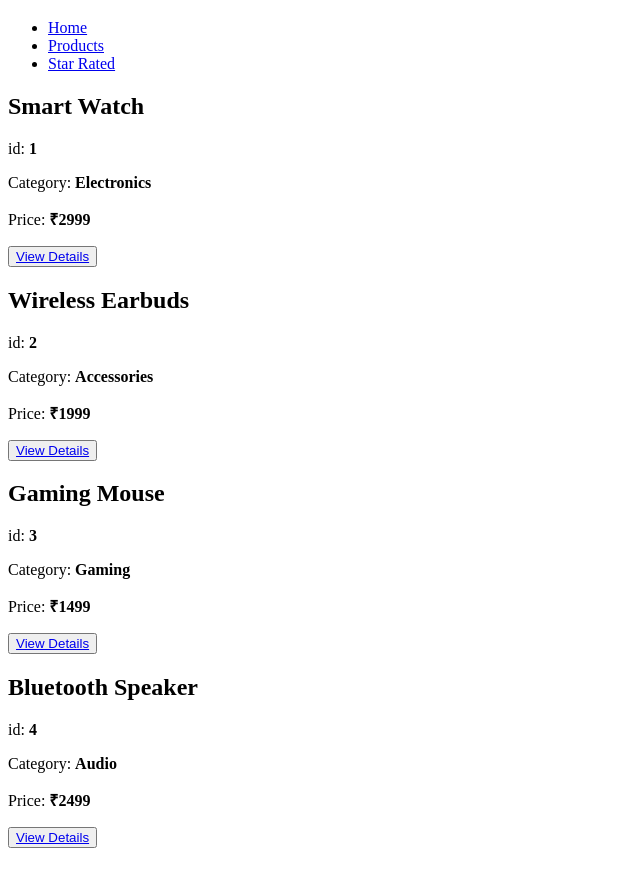
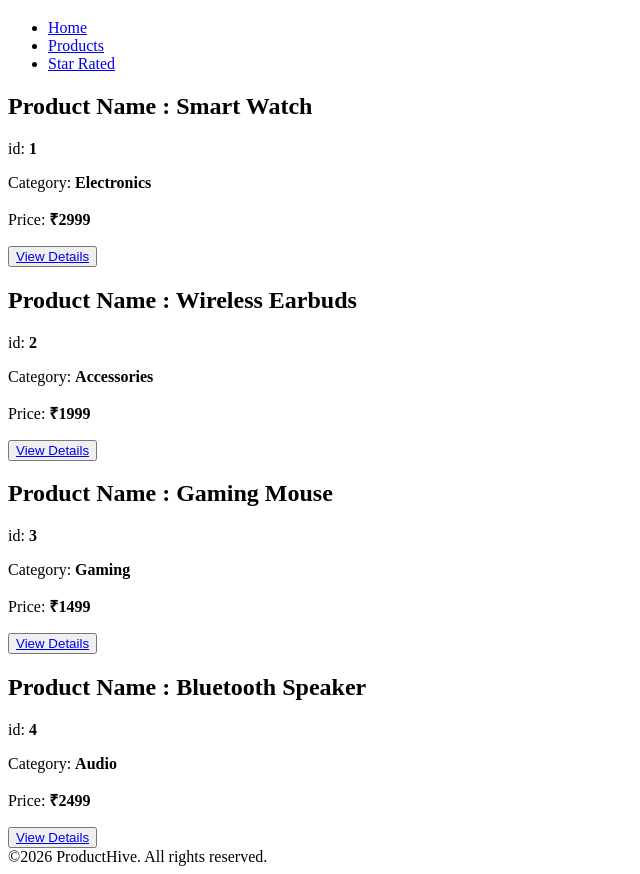
Before and after one commit to Vikash-Attrish/Product-Hive, a website: page products.html in a window 1280 px wide. Shown: the part 61-935 px from the top of the page, without its empty margins (0-640 px from the left). Drawn offline with Linux system fonts and the light colour scheme.

Commit message:
Provide missing components for product page

```diff
--- a/products.html
+++ b/products.html
@@ -18,33 +18,36 @@
       </header>
       <main>
         <div>
-           <h2>Smart Watch</h2>
+           <h2>Product Name : Smart Watch</h2>
            <p>id: <strong>1</strong></p>
            <p>Category: <strong>Electronics</strong></p>
            <p>Price: <strong>₹2999</strong></p>
            <button><a href="details.html?id=1">View Details</a></button>
         </div>
         <div>
-            <h2>Wireless Earbuds</h2>
+            <h2>Product Name : Wireless Earbuds</h2>
             <p>id: <strong>2</strong></p>
             <p>Category: <strong>Accessories</strong></p>
             <p>Price: <strong>₹1999</strong></p>
             <button><a href="details.html?id=2">View Details</a></button>
          </div>
          <div>
-            <h2>Gaming Mouse</h2>
+            <h2>Product Name : Gaming Mouse</h2>
             <p>id: <strong>3</strong></p>
             <p>Category: <strong>Gaming</strong></p>
             <p>Price: <strong>₹1499</strong></p>
-            <button><a href="details.html?id=1">View Details</a></button>
+            <button><a href="details.html?id=3">View Details</a></button>
          </div>
          <div>
-            <h2>Bluetooth Speaker</h2>
+            <h2>Product Name : Bluetooth Speaker</h2>
             <p>id: <strong>4</strong></p>
             <p>Category: <strong>Audio</strong></p>
             <p>Price: <strong>₹2499</strong></p>
-            <button><a href="details.html?id=1">View Details</a></button>
+            <button><a href="details.html?id=4">View Details</a></button>
          </div>
       </main>
+      <footer>
+        &copy;2026 ProductHive. All rights reserved.
+      </footer>
 </body>
 </html>
```
